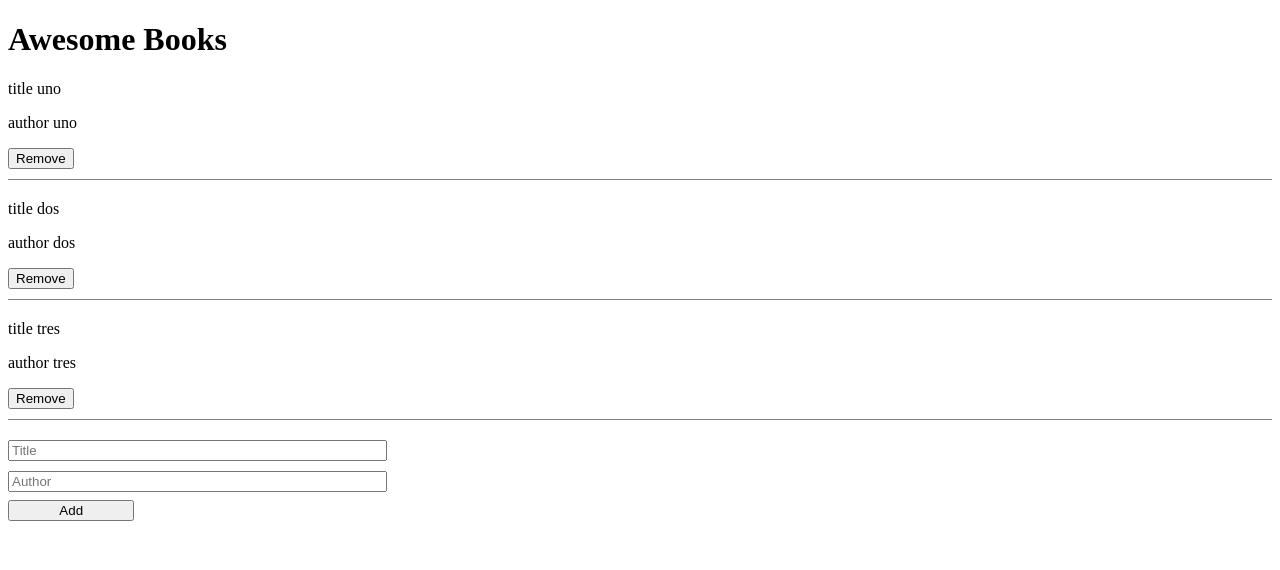
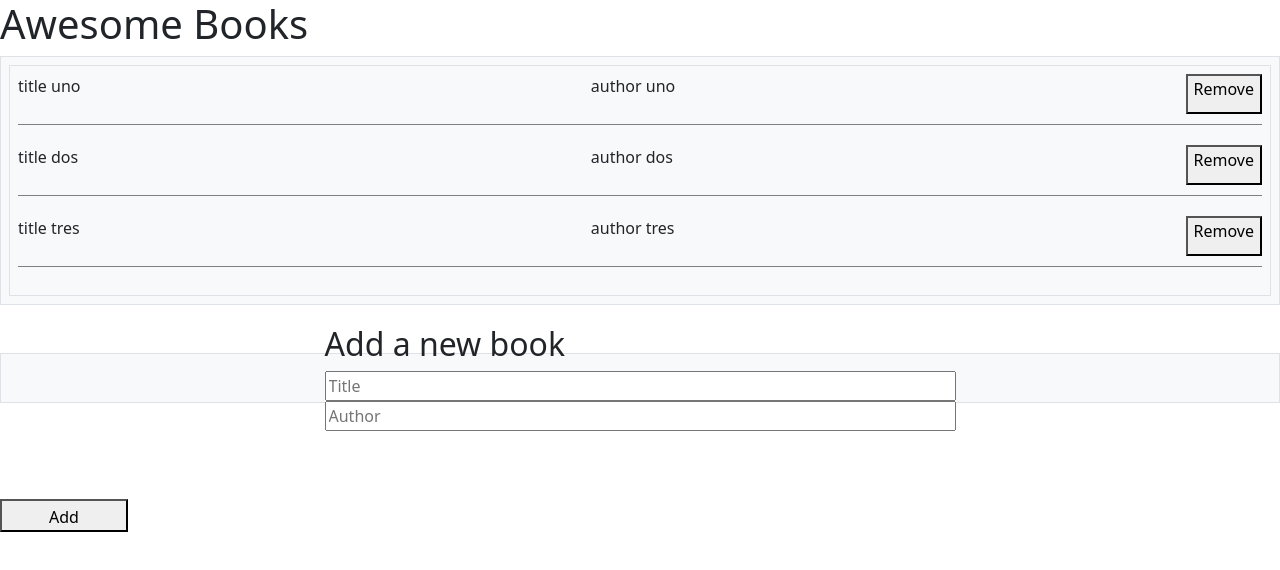
Before and after one commit to deikdesign/awesome_books, a website: page index.html in a window 1280 px wide. Drawn offline with nearby package versions, Linux system fonts and the light colour scheme.

Commit message:
Add a style

```diff
--- a/index.html
+++ b/index.html
@@ -5,18 +5,21 @@
     <meta http-equiv="X-UA-Compatible" content="IE=edge" />
     <meta name="viewport" content="width=device-width, initial-scale=1.0" />
     <link rel="stylesheet" href="styles.css" />
+    <link rel="stylesheet" href="https://cdn.jsdelivr.net/npm/bootstrap@5.1.3/dist/css/bootstrap.min.css" rel="stylesheet" integrity="sha384-1BmE4kWBq78iYhFldvKuhfTAU6auU8tT94WrHftjDbrCEXSU1oBoqyl2QvZ6jIW3" crossorigin="anonymous">
     <title>Document</title>
   </head>
   <body>
     <h1>Awesome Books</h1>
-    <div class="bookshelf">
-      <ul class="book-list" id="book-list"></ul>
+    <div class="bookshelf p-2 bg-light border">
+      <ul class="book-list p-2 bg-light border p-10" id="book-list"></ul>
     </div>
-    <form>
-      <input type="text" id="title" placeholder="Title"/>
-      <input type="text" id="author" placeholder="Author"/>
+    <form class="p-2 bg-light border p-10 d-flex justify-content-center w-100 my-5">
+      <h2 class="mx-auto w-50">Add a new book</h2>
+      <input type="text" id="title" placeholder="Title" class="mx-auto w-50"/>
+      <input type="text" id="author" placeholder="Author" class="mx-auto w-50"/>
     </form>
-    <button type="button" id="add">Add</button>
+    <button type="button" id="add" class="pt-1 pl-1 pd-1 btn-grey  my-5 justify-content-right margin-start ">Add</button>
+    <script src="https://cdn.jsdelivr.net/npm/bootstrap@5.1.3/dist/js/bootstrap.bundle.min.js" integrity="sha384-ka7Sk0Gln4gmtz2MlQnikT1wXgYsOg+OMhuP+IlRH9sENBO0LRn5q+8nbTov4+1p" crossorigin="anonymous"></script>
     <script src="script.js"></script>
   </body>
 </html>
--- a/script.js
+++ b/script.js
@@ -54,10 +54,10 @@ class Shelf {
     document.getElementById('book-list').innerHTML = '';
     for (let i = 0; i < this.books.length; i += 1) {
       document.getElementById('book-list').innerHTML += `
-    <li class="book-card">
+    <li class="book-card d-flex justify-content-between">
       <p>${this.books[i].title}</p>
       <p>${this.books[i].author}</p>
-      <button id="remove${this.books[i].id}"class="remove" onclick="removeB()">Remove</button>
+      <button id="remove${this.books[i].id}"class="remove d-flex" onclick="removeB()">Remove</button>
     </li>`;
     }
   }
```
